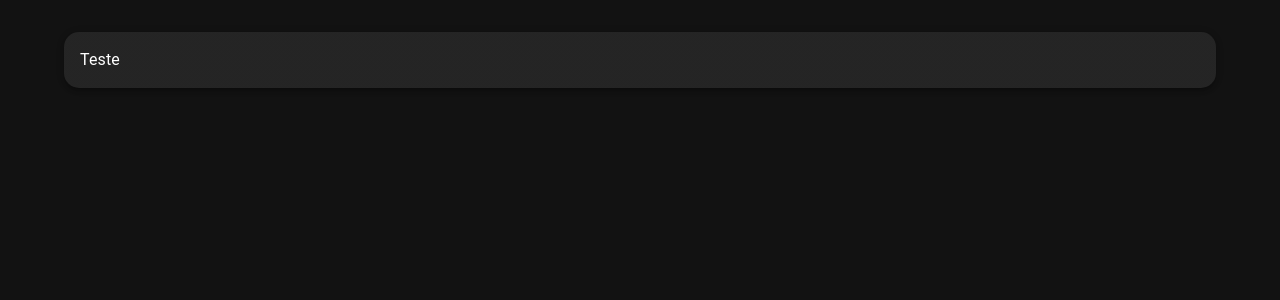
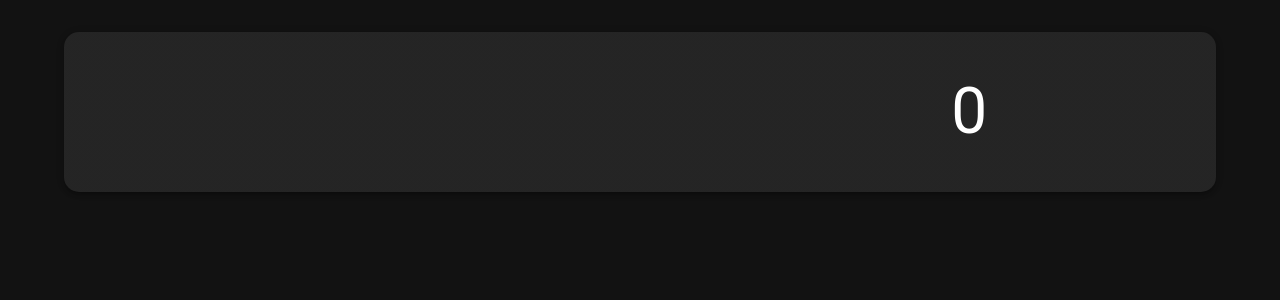
Before and after one commit to ogatalars/ReactCalculator, a React (Create React App) app: page / in a window 1280 px wide. Shown: the top 300 px of the page. Built offline with nearby package versions, Linux system fonts and the light colour scheme.

Commit message:
Add: Output number

```diff
--- a/src/App.tsx
+++ b/src/App.tsx
@@ -1,6 +1,15 @@
 import React from 'react';
-import {Container, Paper, styled} from "@mui/material"
+import {Container, Paper,Grid, styled} from "@mui/material"
 
+const OutPutContainer = styled('div')(({theme})=> ({
+  width: "90%",
+  textAlign: "right",
+  height: '2em',
+  padding: theme.spacing(2),
+  fontSize: "4em",
+  overflow: "hidden"
+
+}))
 const CalculatorBase = styled(Paper)(({theme}) => ({
   padding: theme.spacing(2),
   marginTop: theme.spacing(4),
@@ -10,7 +19,11 @@ function App() {
   return (
   <Container maxWidth="lg">
      <CalculatorBase elevation={3}>
-Teste
+<Grid container spacing={1}>
+  <Grid item xs={11}>
+    <OutPutContainer>0</OutPutContainer>
+  </Grid>
+  </Grid>
      </CalculatorBase>
      </Container>
   );
```
